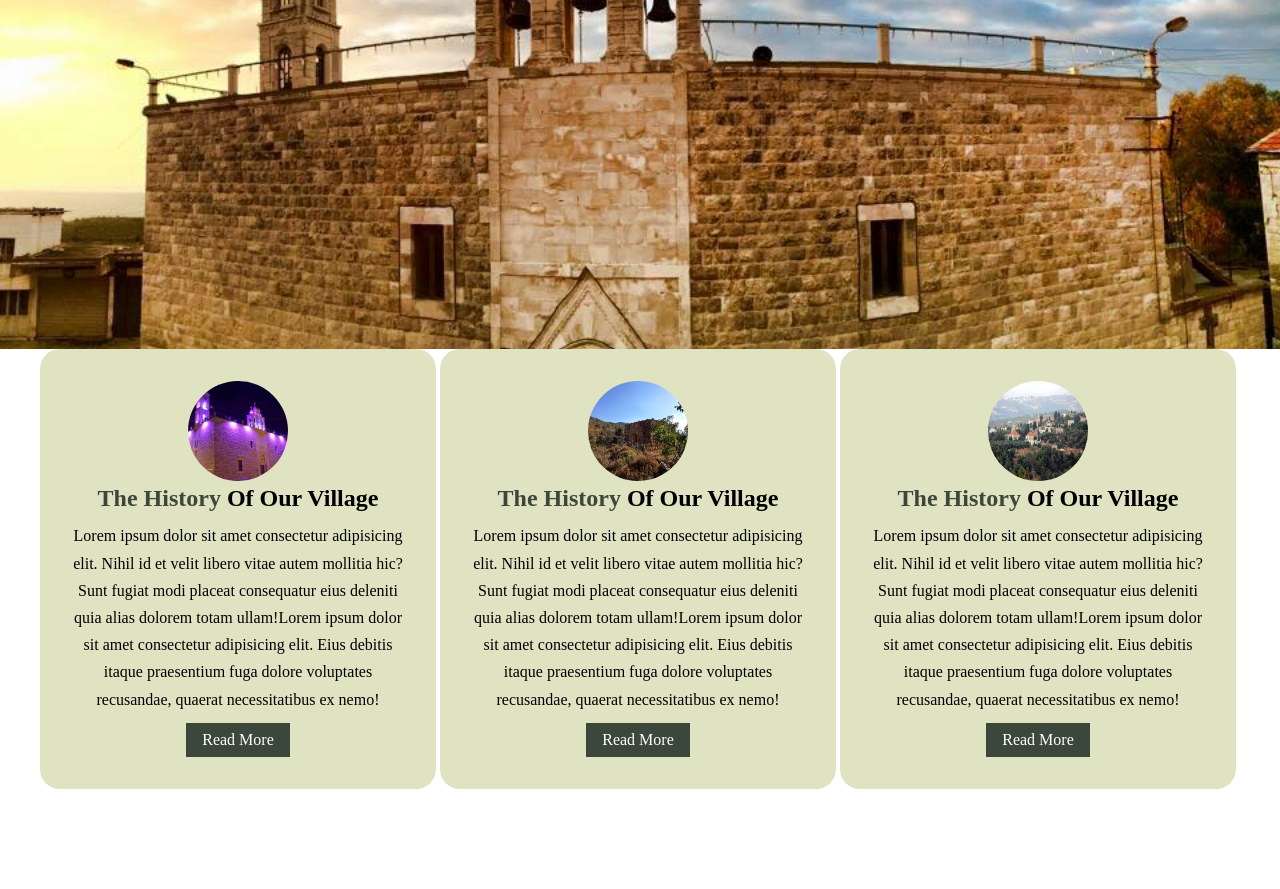
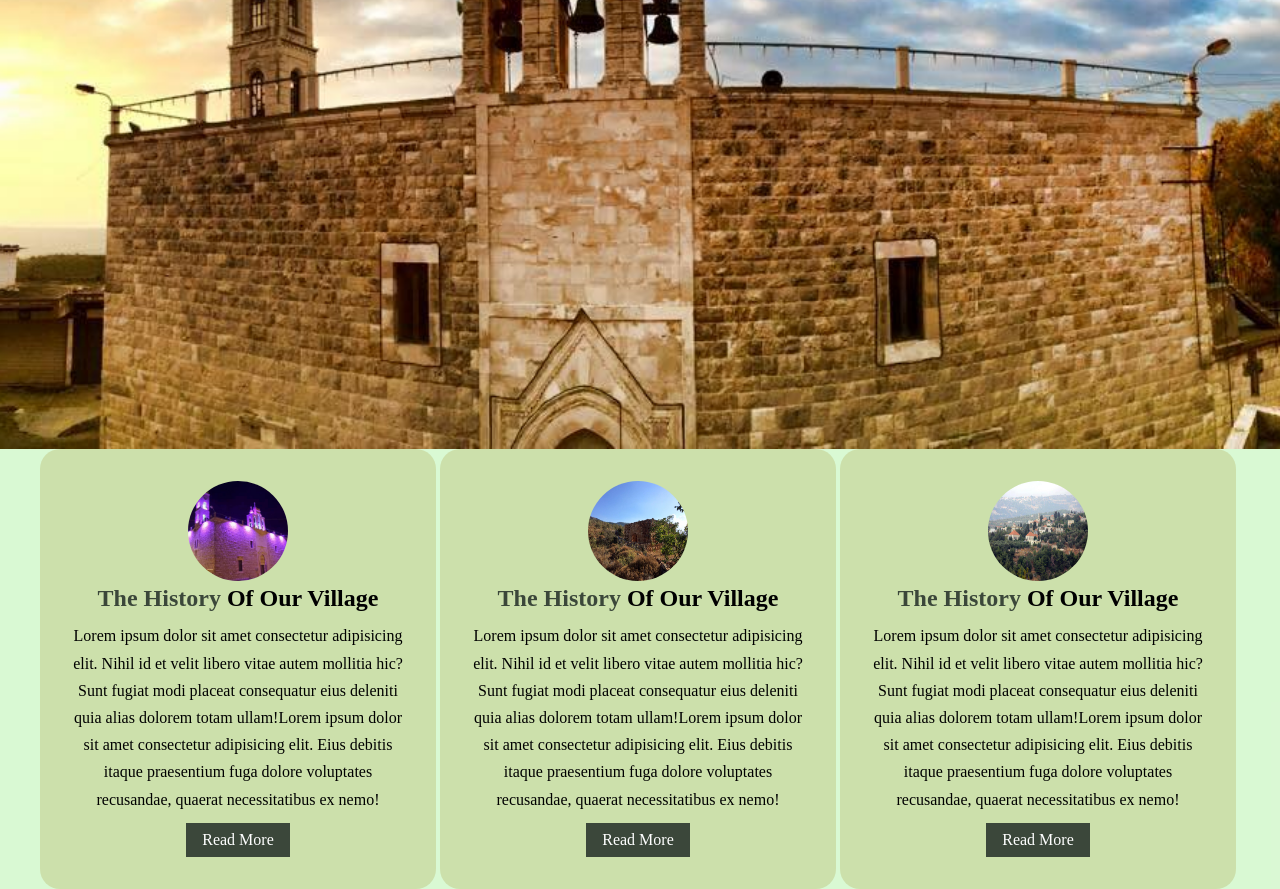
Before and after one commit to HadySalhab/Village-website-css, a plain HTML site: page index.html in a window 1280 px wide. Shown: the part 315-1204 px from the top of the page. Before the commit the page ends 1104 px from the top, so only its background shows below. Drawn offline with Linux system fonts and the light colour scheme.

Commit message:
Adding background color to home info

```diff
--- a/css/main.css
+++ b/css/main.css
@@ -25,6 +25,9 @@ p{
 /* Util */
 .bg-green{
     background:rgb(75, 100, 72)
+}
+.bg-dark{
+    background:rgba(79, 224, 50, 0.212)
 }
 
 .text-primary{
@@ -64,14 +67,13 @@ p{
 
 #showcase{
     background: url('../img/main.jpg') top 2% center/cover no-repeat;
-    height:600px;
+    height:700px;
 }
 
 #showcase .showcase-content{
 position: absolute;
 top:10%;
 right:3rem;
-text-align: ;
 background:rgba(170, 160, 150,0.8);
 border-radius: 10px;
 display: inline-block;
--- a/index.html
+++ b/index.html
@@ -33,7 +33,7 @@
         </div>
     </div>
 </header>
-<section id="home-info">
+<section id="home-info" class="bg-dark">
     <div class="container">
 
     <div class="home-info__container">
```
